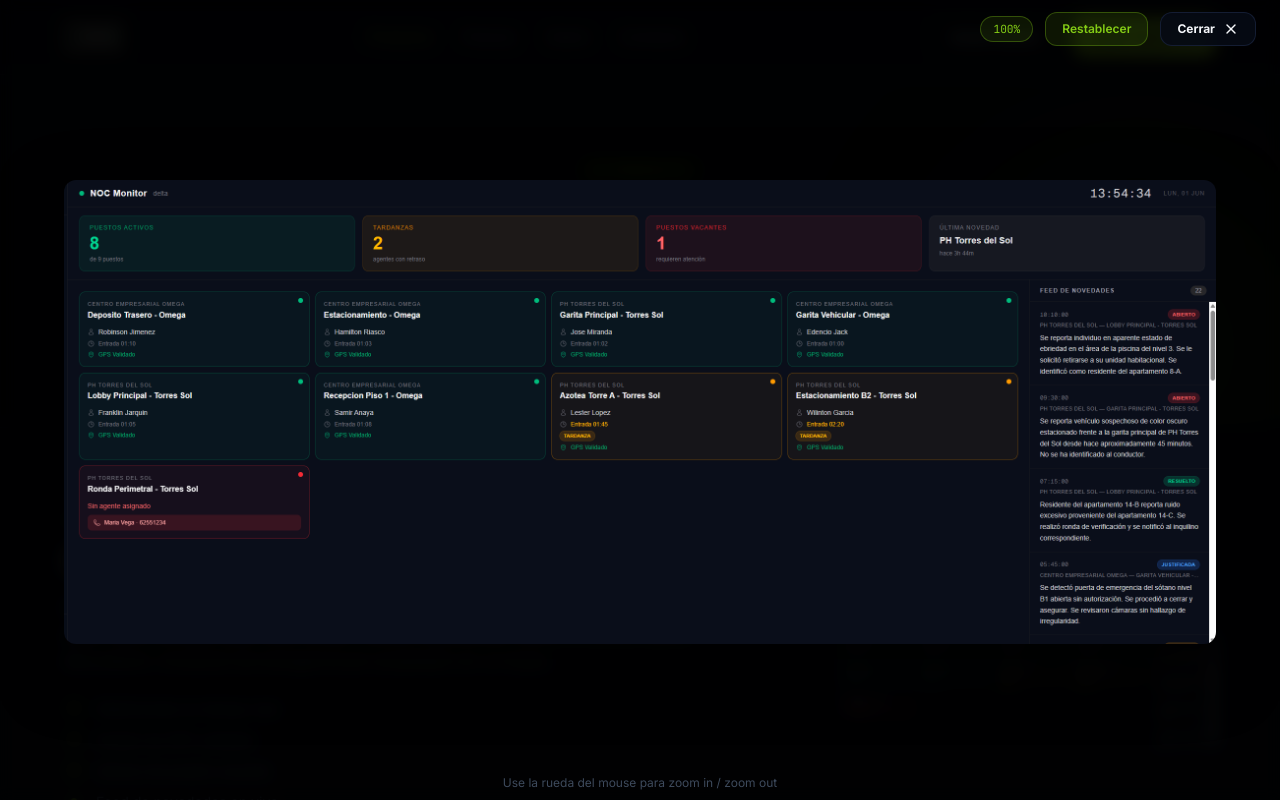
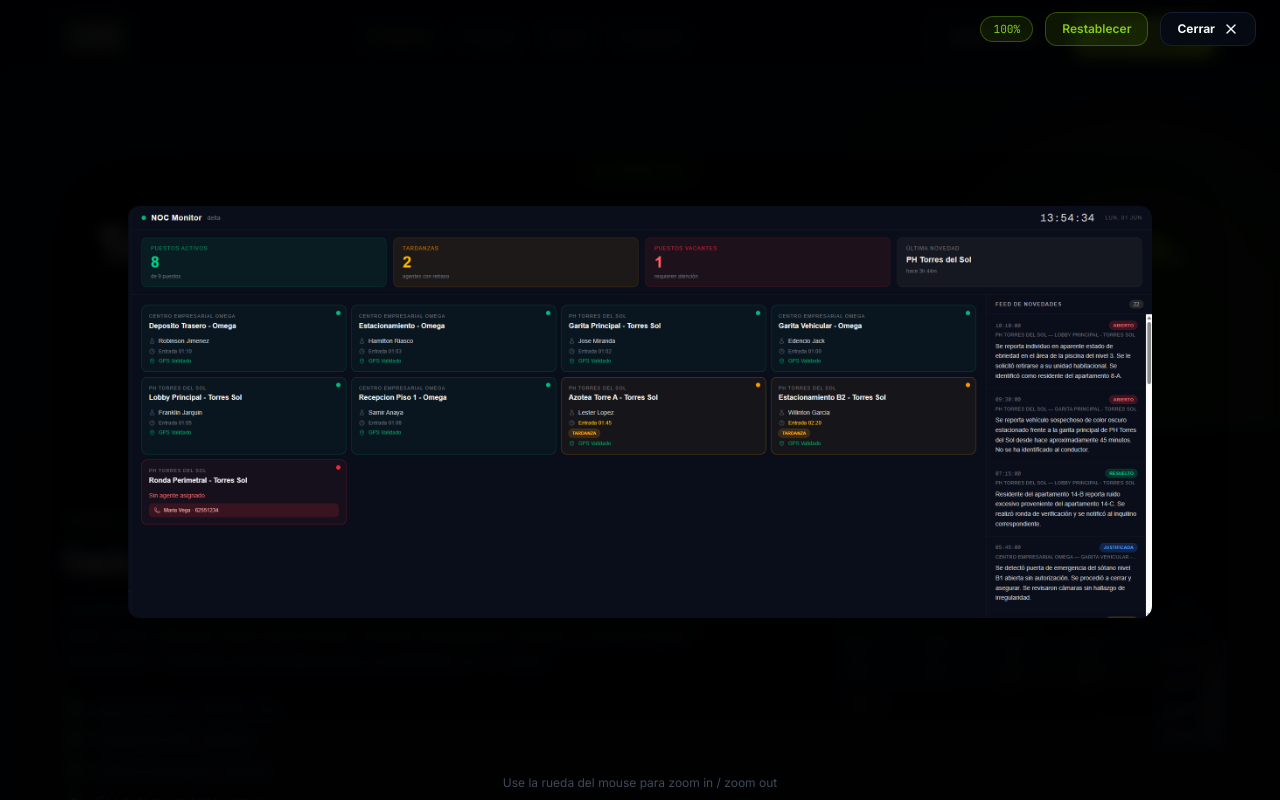
Before and after one commit to alexisvieto/Seguridad, a Next.js app: page /producto in a window 1280 px wide. Both pictures are taken after a click on the element 1026 px from the left and 675 px from the top of the page. Shown: the top 800 px of the page. Built offline with nearby package versions, Linux system fonts and the light colour scheme.

Commit message:
fix: lightbox zoom now scrollable — real width instead of CSS transform
Image width changes with zoom level so overflow:auto container scrolls
naturally. User can scroll horizontally and vertically when zoomed in.

Co-Authored-By: Claude Opus 4.6 <noreply@anthropic.com>

```diff
--- a/src/app/producto/page.tsx
+++ b/src/app/producto/page.tsx
@@ -292,7 +292,7 @@ export default function ProductoPage() {
 
           {/* Image container */}
           <div
-            className="relative z-10 flex-1 overflow-auto flex items-center justify-center"
+            className="relative z-10 flex-1 overflow-auto"
             onClick={(e) => e.stopPropagation()}
             onWheel={(e) => {
               e.preventDefault();
@@ -302,22 +302,21 @@ export default function ProductoPage() {
               });
             }}
           >
+            <div className="min-h-full flex items-center justify-center p-8" style={{ minWidth: zoomLevel > 1 ? `${zoomLevel * 90}vw` : undefined }}>
               <Image
                 src={lightboxImage}
                 alt="Vista del módulo"
                 width={1920}
                 height={1080}
-              className="transition-transform duration-150 ease-out"
+                className="rounded-xl"
                 style={{
-                transform: `scale(${zoomLevel})`,
-                transformOrigin: 'center center',
-                maxWidth: zoomLevel <= 1 ? '90vw' : 'none',
-                maxHeight: zoomLevel <= 1 ? '80vh' : 'none',
-                objectFit: 'contain',
-                borderRadius: 12,
+                  width: `${zoomLevel * 80}vw`,
+                  maxWidth: 'none',
+                  height: 'auto',
                   boxShadow: '0 24px 64px rgba(0,0,0,0.55)',
                 }}
               />
+            </div>
           </div>
 
           {/* Hint */}
```
Lines whose indentation alone changed are shown as unchanged.
